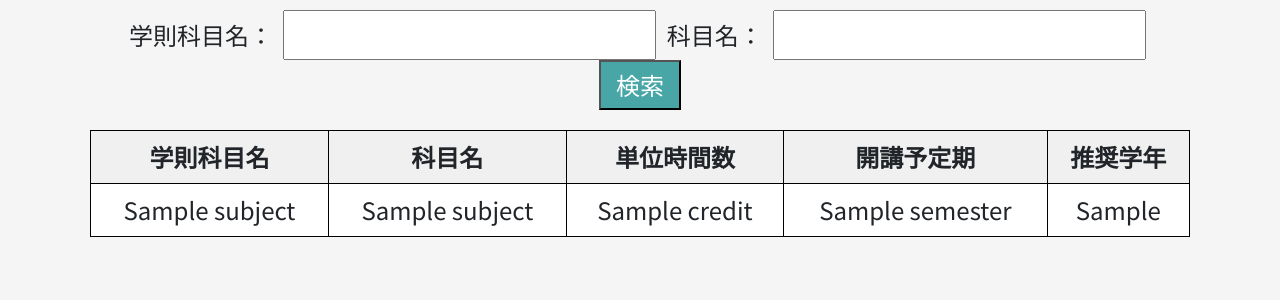
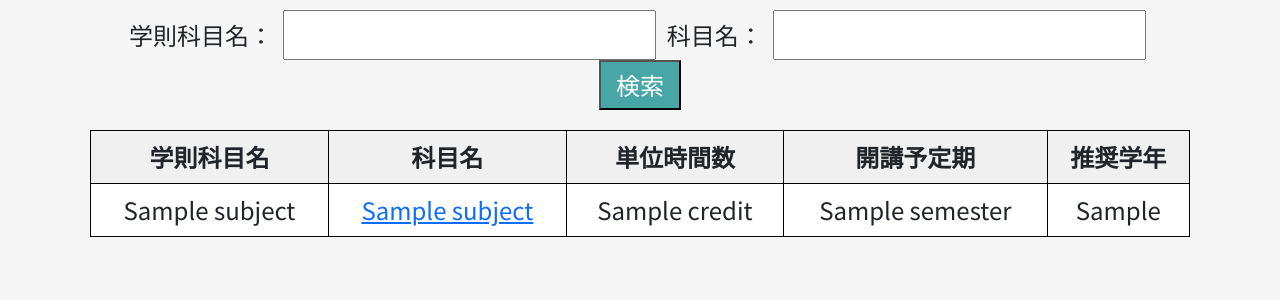
Before and after one commit to yoshiokaharuto/2025_spring_hakkason, a Flask app: page /serch in a window 1280 px wide. Shown: the part 168-468 px from the top of the page. Run offline with Flask 3, Linux system fonts and the light colour scheme; a database or web service that is not in the repository returns one stand-in record (values such as "Sample title"); some libraries are stand-ins or nearby versions.

Commit message:
科目名を押すと詳細に行けるように

```diff
--- a/templates/syllabus.html
+++ b/templates/syllabus.html
@@ -64,7 +64,7 @@
                     {% for subject in subjects %}
                     <tr>
                         <td>{{ subject[1] }}</td>
-                        <td>{{ subject[2] }}</td>
+                        <td><a href="{{url_for('syllabus.syllabus_detail')}}?id={{subject[0]}}" name="id" class="list">{{ subject[2] }}</td>
                         <td>{{ subject[3] }}</td>
                         <td>{{ subject[4] }}</td>
                         <td>{{ subject[5] }}</td>
```
